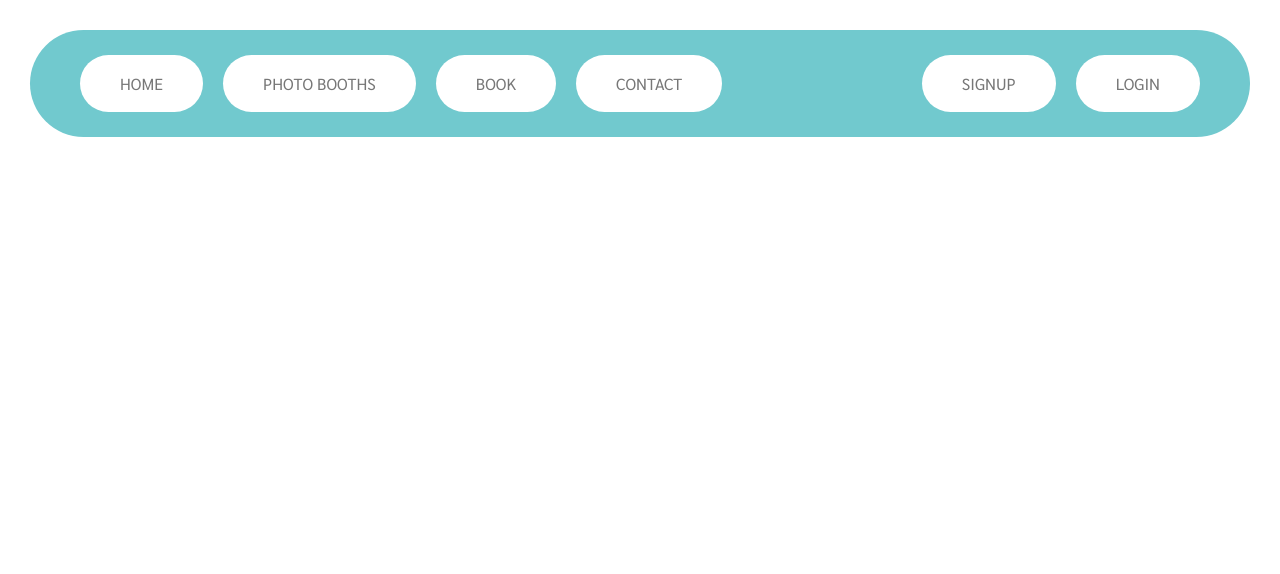
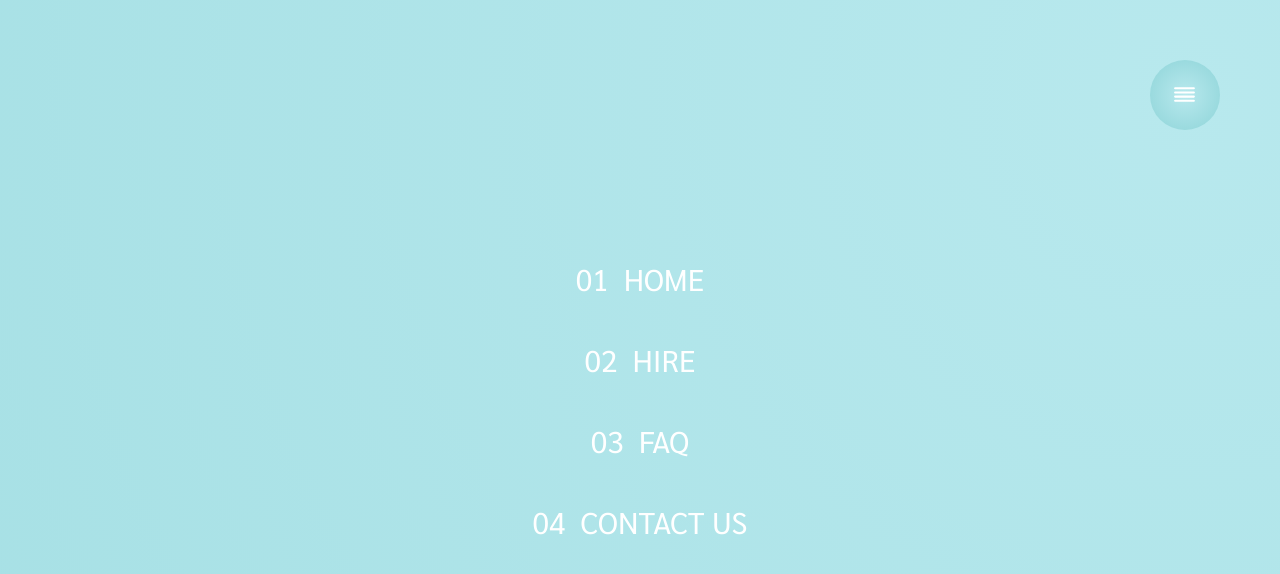
Before and after one commit to heyitsmeharv/engaging-event-website, a React (Create React App) app: page /navigation in a window 1280 px wide. Shown: the top 574 px of the page. Built offline with nearby package versions, Linux system fonts and the light colour scheme.

Commit message:
replaced navba.

```diff
--- a/src/components/App.js
+++ b/src/components/App.js
@@ -1,7 +1,9 @@
 import React, { Component } from 'react';
 import { BrowserRouter as Router, Route, Switch } from 'react-router-dom';
 import Wrapper from '../resources/styles/wrapper';
+import Nav from '../components/Nav';
 import Home from '../pages/Home';
+import Navigation from '../pages/Navigation';
 import NavBar from './NavBar';
 
 class App extends Component {
@@ -9,12 +11,13 @@ class App extends Component {
     return (
       <Router>
         <Wrapper>
-          <Route path="/" component={NavBar}/>
+          <Route path="/" component={Nav}/>
           <Route
             render={({ location }) => {
               return (
                 <Switch location={location}>
-                  <Route exact path="/" component={Home} />
+                  <Route exact path="/home" component={Home} />
+                  <Route exact path="/navigation" component={Navigation} />
                 </Switch>
               );
             }}
--- a/src/components/Button.js
+++ b/src/components/Button.js
@@ -1,6 +1,7 @@
 import styled, { css } from 'styled-components';
 import colour from '../resources/styles/colours';
 import { moveInBottom } from '../animations/Animations';
+import { NavLink } from 'react-router-dom';
 
 export const MainButton = styled.a`
   text-transform: uppercase;
@@ -103,3 +104,46 @@ export const PackagesButton = styled.a`
     cursor: pointer;
   }
 `
+
+export const NavigationButton = styled(NavLink)`
+  font-size: 2.5rem;
+  height: 7rem;
+  width: 7rem;
+  background: ${colour.white};
+  border-radius: 50%;
+  position: fixed;
+  top: 6rem;
+  right: 6rem;
+  background-image: radial-gradient(rgb(166, 227, 233, 0.8), rgb(113, 201, 206, 0.8));
+  z-index: 2000;
+  svg {
+    padding: 22px;
+    color: ${colour.white};
+  }
+  :hover {
+    transform: translateY(-3px);
+    box-shadow: 0 1rem 2rem rgba(0,0,0,.2);
+    cursor: pointer;
+  }
+`
+
+export const NavigationLink = styled(NavLink)`
+  display: inline-block;
+  font-size: 3rem;
+  font-weight: 300;
+  padding: 1rem 2rem;
+  color: ${colour.white};
+  text-decoration: none;
+  text-transform: uppercase;
+  background-image: linear-gradient(120deg, transparent 0%, transparent 50%, ${colour.white} 50%);
+  background-size: 230%;
+  transition: all .4s;
+
+  :hover,
+  :active {
+    cursor: pointer;
+    background-position: 100%;
+    color: ${colour.primaryDarker};
+    transform: translateX(1rem);
+  }
+`
--- a/src/components/Header.js
+++ b/src/components/Header.js
@@ -13,8 +13,8 @@ const HeaderContainer = styled.div`
   background-size: cover;
   background-position: top;
   position: relative;
-  -webkit-clip-path: polygon(10% 0, 100% 0, 100% 83%, 0 100%, 0 15%);
-  clip-path: polygon(10% 0, 100% 0, 100% 83%, 0 100%, 0 15%);
+  -webkit-clip-path: polygon(10% 0, 100% 0, 100% 83%, 0 100%, 0 20%);
+  clip-path: polygon(10% 0, 100% 0, 100% 83%, 0 100%, 0 20%);
   .heading-primary {
     color: ${colour.white};
     text-transform: uppercase;
@@ -71,10 +71,10 @@ const Header = () => {
       {/* <LogoBox>
         <img src={logo} alt="logo" style={{height: '5.5rem'}}/>
       </LogoBox> */}
-      <LogoBoxTwo>
-        {/* <Logo src={logo} alt="logo" /> */}
+      {/* <LogoBoxTwo>
+        <Logo src={logo} alt="logo" />
         <img src={GuideForBride} alt="logo"/>
-      </LogoBoxTwo>
+      </LogoBoxTwo> */}
       <TextBox>
         <h1 className="heading-primary">
           <span className="heading-primary-main">Engaging Event</span>
--- /dev/null
+++ b/src/components/Nav.js
@@ -0,0 +1,18 @@
+import React from 'react';
+import styled from 'styled-components';
+import { NavigationButton } from './Button';
+import { FiAlignJustify } from "react-icons/fi";
+import colour from '../resources/styles/colours';
+
+const NavSection = styled.section`
+`;
+
+const Nav = () => {
+  return (
+    <NavSection>
+      <NavigationButton exact to="/navigation"><FiAlignJustify/></NavigationButton>
+    </NavSection>
+  );
+}
+
+export default Nav;
--- a/src/components/NavBar.js
+++ b/src/components/NavBar.js
@@ -7,7 +7,7 @@ const NavBarStyle = styled.section`
   margin-bottom: 2rem;
   padding: 1.5rem 4rem;
   border-radius: 10rem;
-  background-color: ${colour.primaryDarker}
+  /* background-color: ${colour.primaryDarker} */
 `;
 
 const NavBar = () => {
--- a/src/pages/Home.js
+++ b/src/pages/Home.js
@@ -18,10 +18,12 @@ const HomePageStyle = styled.div`
 
 const LogoBox = styled.div`
   position: absolute;
-  /* top: 4rem;
-  left: 6rem; */
+  top: 4rem;
+  left: 4rem;
+  /* If you include navbar
   left: 5rem;
   top: 17rem;
+  */
 `;
 
 
--- /dev/null
+++ b/src/pages/Navigation.js
@@ -0,0 +1,95 @@
+import React from 'react';
+import styled from 'styled-components';
+import colour from '../resources/styles/colours';
+import { NavigationLink } from '../components/Button';
+
+
+const NavContainer = styled.div`
+
+`
+
+const NavCheckBox = styled.input`
+  display: none;
+`
+
+const NavLabel = styled.label`
+
+`
+
+const NavBackground = styled.div`
+  height: 6rem;
+  width: 6rem;
+  border-radius: 50%;
+  position: fixed;
+  top: 6.5rem;
+  right: 6.5rem;
+  background-image: radial-gradient(rgb(166, 227, 233, 0.8), rgb(113, 201, 206, 0.8));
+
+  transform: scale(80);
+`
+
+const Nav = styled.nav`
+  height: 100vh;
+  width: 100%;
+  top: 0;
+  right: 0;
+`
+
+const NavList = styled.ul`
+  position: absolute;
+  top: 50%;
+  left: 50%;
+  transform: translate(-50%, -50%);
+  list-style: none;
+  text-align: center;
+`
+
+const NavItem = styled.li`
+  margin: 1rem;
+`
+
+const NavLink = styled.a`
+  display: inline-block;
+  font-size: 3rem;
+  font-weight: 300;
+  padding: 1rem 2rem;
+  color: ${colour.white};
+  text-decoration: none;
+  text-transform: uppercase;
+  background-image: linear-gradient(120deg, transparent 0%, transparent 50%, ${colour.white} 50%);
+  background-size: 230%;
+  transition: all .4s;
+
+  :hover,
+  :active {
+    cursor: pointer;
+    background-position: 100%;
+    color: ${colour.primaryDarker};
+    transform: translateX(1rem);
+  }
+`
+
+const NavSpan = styled.span`
+  margin-right: 1.5rem;
+  display: inline-block;
+`
+
+
+const Navigation = () => {
+  return (
+    <NavContainer>
+      <NavCheckBox />
+      <NavBackground />
+      <Nav>
+        <NavList>
+          <NavItem><NavigationLink exact to="/home"><NavSpan>01</NavSpan>Home</NavigationLink></NavItem>
+          <NavItem><NavigationLink exact to="/hire"><NavSpan>02</NavSpan>Hire</NavigationLink></NavItem>
+          <NavItem><NavigationLink exact to="/faq"><NavSpan>03</NavSpan>FAQ</NavigationLink></NavItem>
+          <NavItem><NavigationLink exact to="/contactus"><NavSpan>04</NavSpan>Contact Us</NavigationLink></NavItem>
+        </NavList>
+      </Nav>
+    </NavContainer>
+  )
+}
+
+export default Navigation;
```
